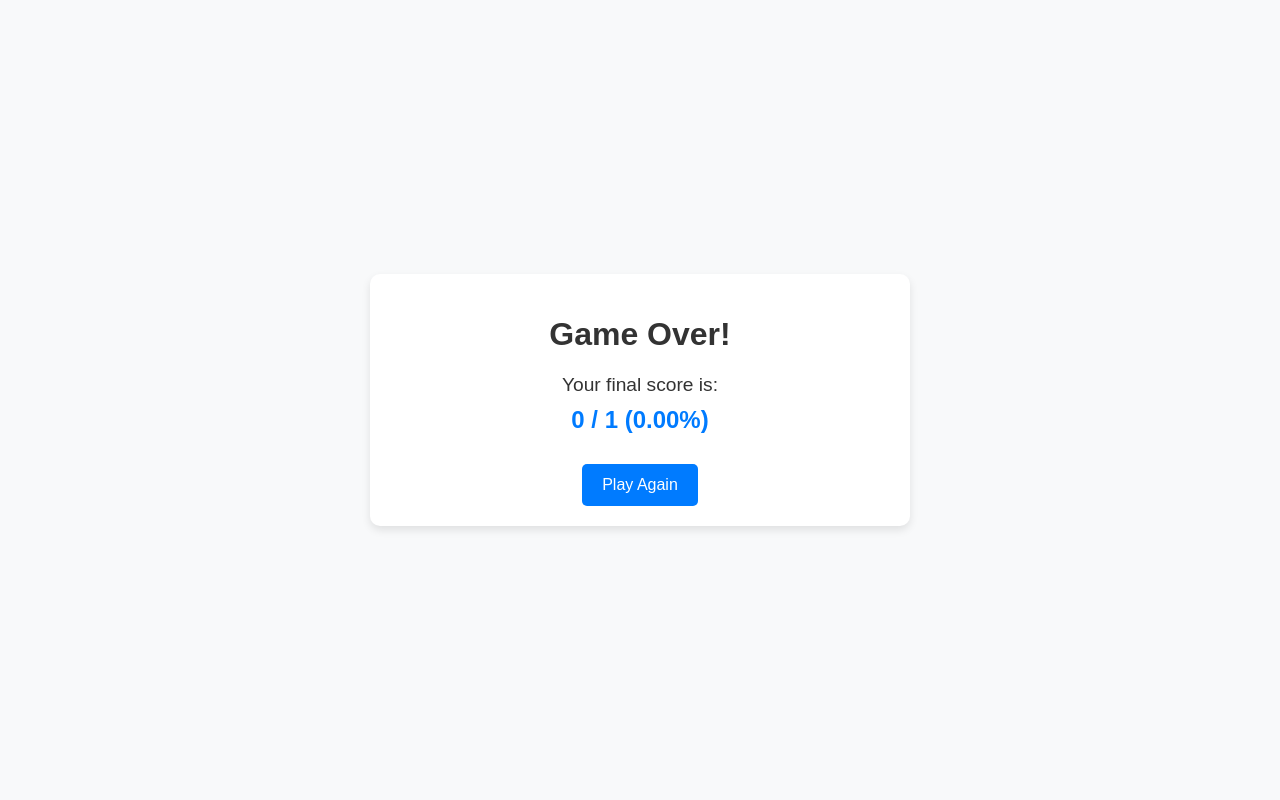
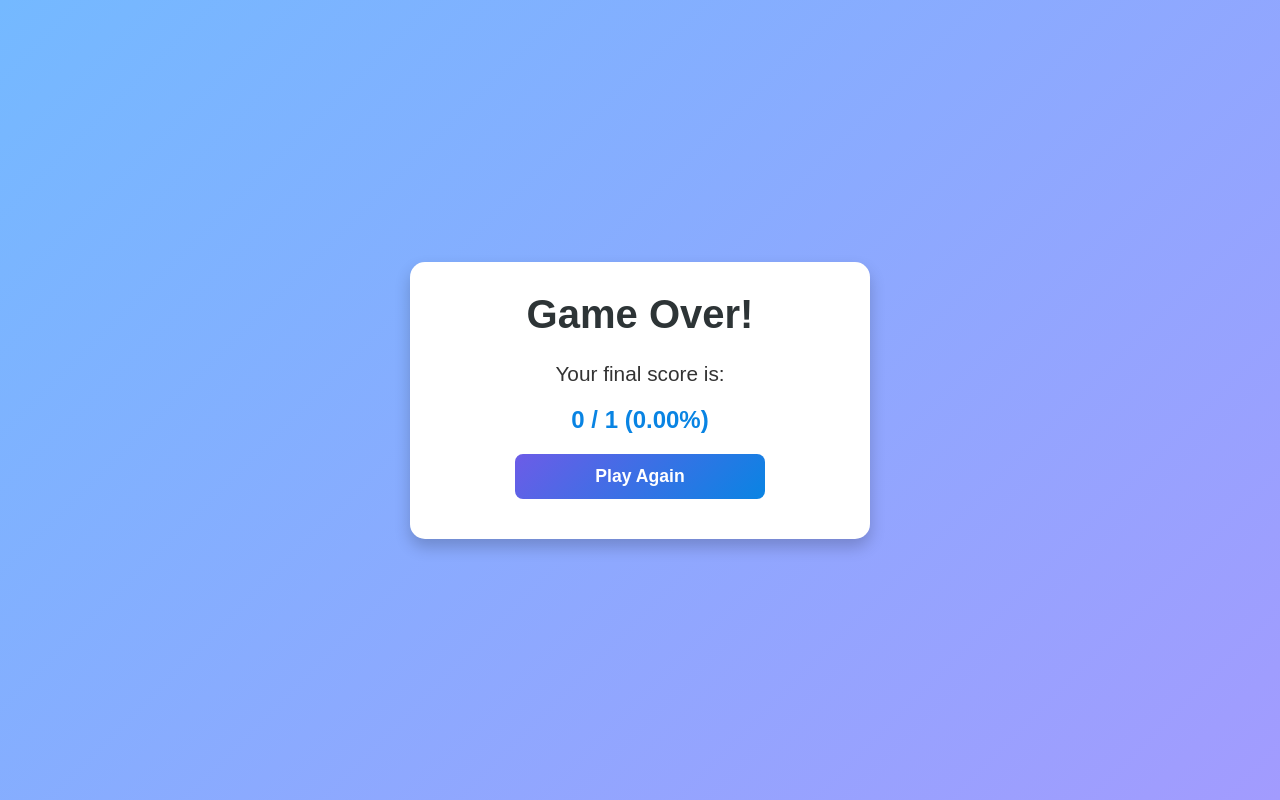
Before and after one commit to Vania1412/anime-game, a Flask app: page /game_over in a window 1280 px wide. Run offline with Flask 3, Linux system fonts and the light colour scheme.

Commit message:
same layout

```diff
--- a/backend/app.py
+++ b/backend/app.py
@@ -17,6 +17,7 @@ YOUTUBE_PLAYLIST = [
     "https://youtu.be/_5WvUPHF5f8",
     "https://youtu.be/oG4eu4HMtbo",
     "https://youtu.be/VekCU4YJiR8",
+    "https://youtu.be/-jYqJCzZ8zs",
     "https://youtu.be/FWXkipC-vqs",
 ]
 
@@ -30,6 +31,7 @@ ANSWER_LIST = [
     "GOSICK",
     "DEADMAN WONDERLAND",
     "My Dress-Up Darling",
+    "Banana Fish",
     "Banana Fish",
     "BanG Dream! Ave Mujica",
 ]
--- a/backend/templates/game_over.html
+++ b/backend/templates/game_over.html
@@ -5,9 +5,10 @@
     <meta name="viewport" content="width=device-width, initial-scale=1.0">
     <title>Game Over</title>
     <style>
+        /* General Body Styling */
         body {
-            font-family: Arial, sans-serif;
-            background-color: #f8f9fa;
+            font-family: 'Poppins', sans-serif;
+            background: linear-gradient(135deg, #74b9ff, #a29bfe);
             color: #333;
             margin: 0;
             padding: 0;
@@ -16,60 +17,87 @@
             align-items: center;
             height: 100vh;
             text-align: center;
+            flex-direction: column;
         }
 
+        /* Game Container */
         .game-container {
-            width: 80%;
-            max-width: 500px;
-            padding: 20px;
-            background-color: #fff;
-            border-radius: 10px;
-            box-shadow: 0px 4px 8px rgba(0, 0, 0, 0.1);
+            width: 100%;
+            max-width: 400px; /* Match previous pages */
+            padding: 30px;
+            background: #fff;
+            border-radius: 15px;
+            box-shadow: 0px 8px 16px rgba(0, 0, 0, 0.2);
+            animation: fadeIn 0.5s ease-in-out;
+            display: flex;
+            flex-direction: column;
+            align-items: center; /* Center contents */
         }
 
+        /* Title Styling */
         h1 {
-            font-size: 2rem;
+            font-size: 2.5rem;
+            color: #2d3436;
+            margin-bottom: 15px;
+            font-weight: 600;
+            margin-top: 0;
+        }
+
+        /* Paragraph Styling */
+        p {
+            font-size: 1.3rem; /* Slightly larger for readability */
+            margin: 10px 0;
             color: #333;
         }
 
-        p {
-            font-size: 1.2rem;
+        /* Score Styling */
+        .score {
+            font-size: 1.5rem;
+            font-weight: bold;
+            color: #0984e3; /* Match focus/input border color */
             margin: 10px 0;
         }
 
-        .score {
-            font-size: 1.5rem;
-            font-weight: bold;
-            color: #007bff;
-        }
-
+        /* Button Styling */
         button {
-            padding: 12px 20px;
-            background-color: #007bff;
+            padding: 12px 25px;
+            background: linear-gradient(135deg, #6c5ce7, #0984e3);
             color: white;
             border: none;
-            border-radius: 5px;
+            border-radius: 8px;
             cursor: pointer;
-            font-size: 1rem;
-            margin-top: 20px;
+            font-size: 1.1rem;
+            transition: all 0.3s ease-in-out;
+            margin: 10px; /* Adjusted from 20px to match previous spacing */
+            font-weight: 600;
+            width: 250px; /* Match input/select width from previous pages */
+            max-width: 100%;
+            box-sizing: border-box;
         }
 
         button:hover {
-            background-color: #0056b3;
+            background: linear-gradient(135deg, #5f27cd, #0652dd);
+            transform: scale(1.05);
+        }
+
+        /* Fade In Animation */
+        @keyframes fadeIn {
+            from {
+                opacity: 0;
+                transform: translateY(-10px);
+            }
+            to {
+                opacity: 1;
+                transform: translateY(0);
+            }
         }
     </style>
-<!DOCTYPE html>
-<html lang="en">
-<head>
-    <meta charset="UTF-8">
-    <meta name="viewport" content="width=device-width, initial-scale=1.0">
-    <title>Game Over</title>
     <script>
         document.addEventListener("DOMContentLoaded", function () {
             // Get score and total questions from URL parameters
             const urlParams = new URLSearchParams(window.location.search);
-            const score = urlParams.get("score") || 0;
-            const totalQuestions = urlParams.get("total_questions") || 1; // Avoid division by zero
+            const score = parseInt(urlParams.get("score")) || 0;
+            const totalQuestions = parseInt(urlParams.get("total_questions")) || 1; // Avoid division by zero
 
             // Calculate percentage score
             const percentage = ((score / totalQuestions) * 100).toFixed(2);
```
Also changed, not shown: backend/static/style.css (+30 -25 lines), backend/templates/index.html (+6 -2 lines), backend/templates/question.html (+56 -43 lines).
